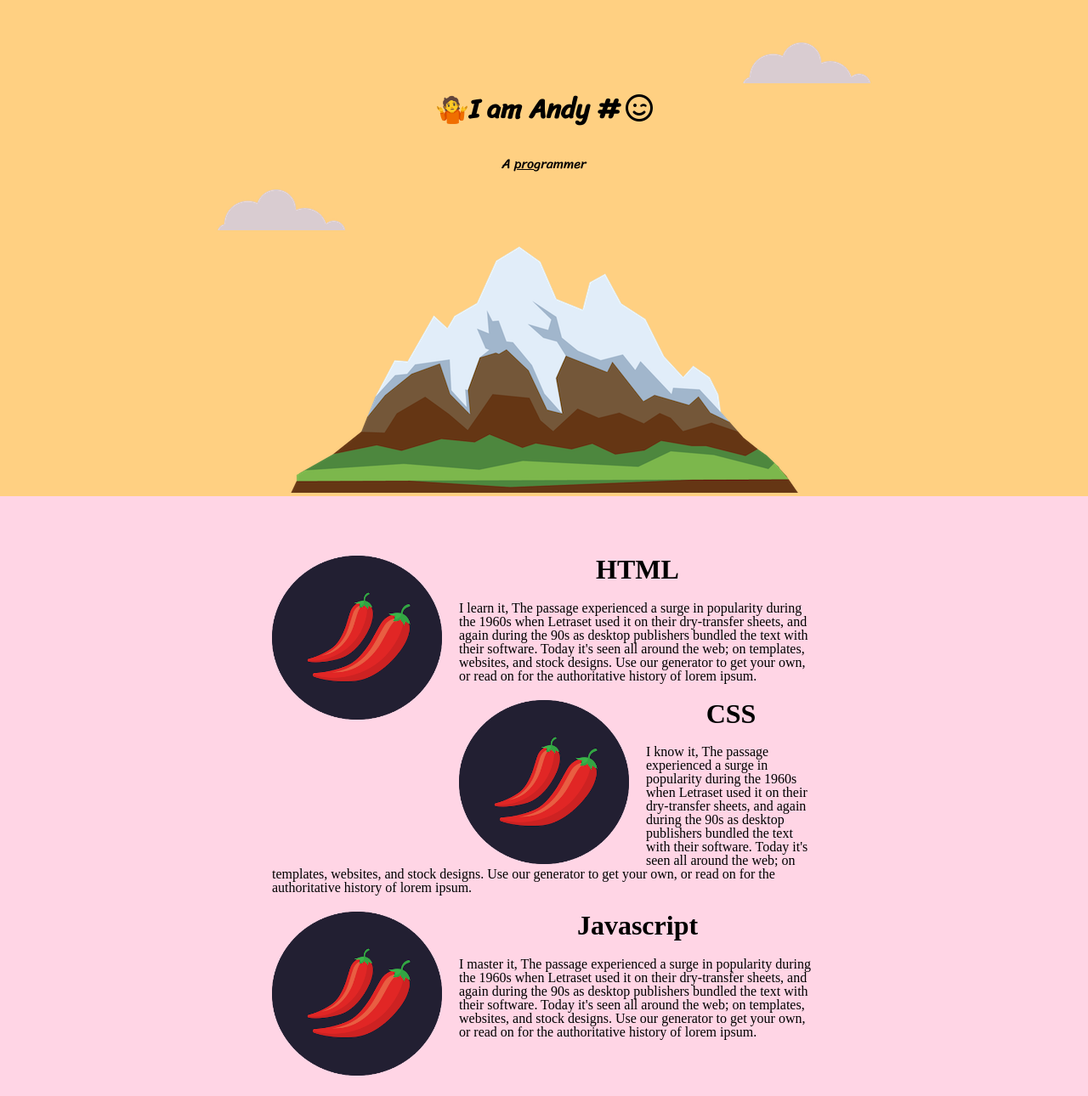
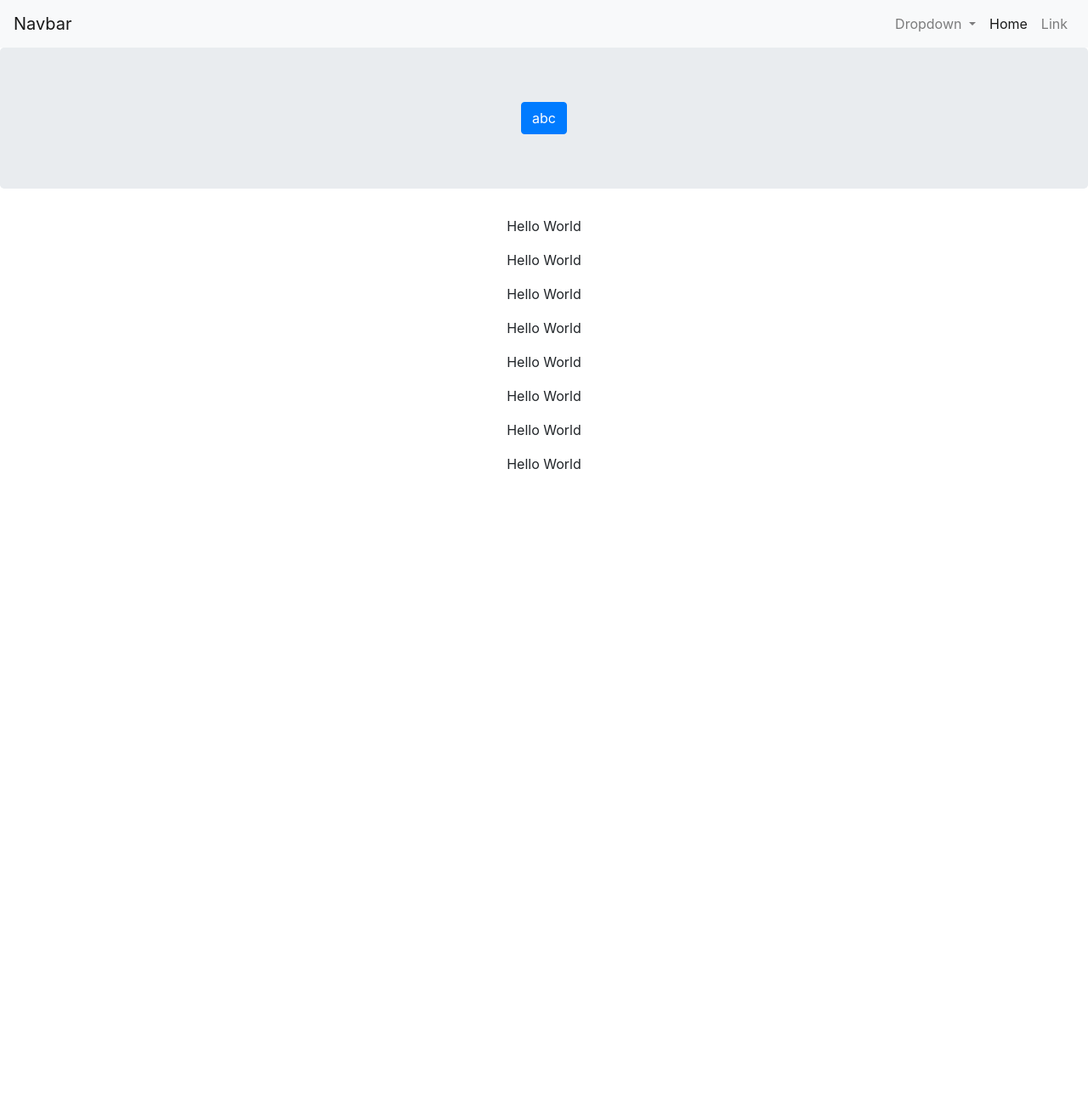
Before and after one commit to tsunyinfung/testing, a plain HTML site: page index.html in a window 1280 px wide. Shown: the top 1290 px of the page at 85% size. After the commit the page ends 800 px from the top, so only its background shows below. Drawn offline with nearby package versions, Linux system fonts and the light colour scheme.

Commit message:
Add files via upload

```diff
--- a/index.html
+++ b/index.html
@@ -3,40 +3,72 @@
 	<head>
 		<meta charset="utf-8">
 		<title>🤷Andy Fung</title>
+
+		<!-- Favicon -->
+		<link rel="icon" href="favicon.ico">
+
+		<!-- googlefont -->
+		<link href="https://fonts.googleapis.com/css?family=Sriracha&display=swap" rel="stylesheet">
+
+		<!-- fontawesome -->
+		<script src="https://kit.fontawesome.com/d7f1ff0f91.js" crossorigin="anonymous"></script>
+
+		<!-- bootstrap javascript -->
+		<script src="https://code.jquery.com/jquery-3.3.1.slim.min.js" integrity="sha384-q8i/X+965DzO0rT7abK41JStQIAqVgRVzpbzo5smXKp4YfRvH+8abtTE1Pi6jizo" crossorigin="anonymous"></script>
+		<script src="https://cdnjs.cloudflare.com/ajax/libs/popper.js/1.14.7/umd/popper.min.js" integrity="sha384-UO2eT0CpHqdSJQ6hJty5KVphtPhzWj9WO1clHTMGa3JDZwrnQq4sF86dIHNDz0W1" crossorigin="anonymous"></script>
+		<!-- bootstrap -->
+		<link rel="stylesheet" href="https://stackpath.bootstrapcdn.com/bootstrap/4.3.1/css/bootstrap.min.css" integrity="sha384-ggOyR0iXCbMQv3Xipma34MD+dH/1fQ784/j6cY/iJTQUOhcWr7x9JvoRxT2MZw1T" crossorigin="anonymous">
+		<script src="https://stackpath.bootstrapcdn.com/bootstrap/4.3.1/js/bootstrap.min.js" integrity="sha384-JjSmVgyd0p3pXB1rRibZUAYoIIy6OrQ6VrjIEaFf/nJGzIxFDsf4x0xIM+B07jRM" crossorigin="anonymous"></script>
+
+		<!-- own Css -->
 		<link rel="stylesheet" href="css.css">
-		<link rel="icon" href="favicon.ico">
-		<link href="https://fonts.googleapis.com/css?family=Sriracha&display=swap" rel="stylesheet">
-		<script src="https://kit.fontawesome.com/d7f1ff0f91.js" crossorigin="anonymous"></script>
+
 	</head>
 	<body>
-		<div class="top-container">
-			<img class="top-cloud"src="cloud.png" alt="cloud">
-			<h1 class="andy">🤷I am Andy &#35;
-				<i class="far fa-smile-wink"></i></h1>
-			<p class="andy">A <span class="pro">pro</span>grammer</p>
-			<img class="bottom-cloud"src="cloud.png" alt="cloud">
-			<img class="mountain"src="mountain.png" alt="mountain">
+		<nav class="navbar navbar-expand-lg navbar-light bg-light">
+		  <a class="navbar-brand" href="#">Navbar</a>
+
+		  <button class="navbar-toggler" type="button" data-toggle="collapse" data-target="#navbarSupportedContent" aria-controls="navbarSupportedContent" aria-expanded="false" aria-label="Toggle navigation">
+		    <span class="navbar-toggler-icon"></span>
+		  </button>
+
+		  <div class="collapse navbar-collapse" id="navbarSupportedContent">
+		    <ul class="navbar-nav ml-auto">
+				<li class="nav-item dropdown">
+					<a class="nav-link dropdown-toggle" href="#" id="navbarDropdown" role="button" data-toggle="dropdown" aria-haspopup="true" aria-expanded="false">
+						Dropdown
+					</a>
+					<div class="dropdown-menu" aria-labelledby="navbarDropdown">
+						<a class="dropdown-item" href="#">Action</a>
+						<a class="dropdown-item" href="#">Another action</a>
+						<div class="dropdown-divider"></div>
+						<a class="dropdown-item" href="#">Something else here</a>
+					</div>
+				</li>
+		      <li class="nav-item active">
+		        <a class="nav-link" href="#">Home <span class="sr-only">(current)</span></a>
+		      </li>
+		      <li class="nav-item">
+		        <a class="nav-link" href="#">Link</a>
+		      </li>
+
+		    </ul>
+
+		  </div>
+		</nav>
+
+		<div class="jumbotron">
+			<button class="btn btn-primary" type="button" name="button">abc</button>
 		</div>
-		<div class="middle-container">
-			<div class="skills">
-				<img class="chillies" src="chillies.png" alt="chillies">
-				<h1>HTML</h1>
-				<p>I learn it, The passage experienced a surge in popularity during the 1960s when Letraset used it on their dry-transfer sheets, and again during the 90s as desktop publishers bundled the text with their software. Today it's seen all around the web; on templates, websites, and stock designs. Use our generator to get your own, or read on for the authoritative history of lorem ipsum.</p>
-			</div>
-			<div class="skills">
-				<img class="chillies" src="chillies.png" alt="chillies">
-				<h1>CSS</h1>
-				<p>I know it, The passage experienced a surge in popularity during the 1960s when Letraset used it on their dry-transfer sheets, and again during the 90s as desktop publishers bundled the text with their software. Today it's seen all around the web; on templates, websites, and stock designs. Use our generator to get your own, or read on for the authoritative history of lorem ipsum.</p>
-			</div>
-			<div class="skills">
-				<img class="chillies" src="chillies.png" alt="chillies">
-				<h1>Javascript</h1>
-				<p>I master it, The passage experienced a surge in popularity during the 1960s when Letraset used it on their dry-transfer sheets, and again during the 90s as desktop publishers bundled the text with their software. Today it's seen all around the web; on templates, websites, and stock designs. Use our generator to get your own, or read on for the authoritative history of lorem ipsum.</p>
-			</div>
-		</div>
-		<div class="bottom-container">
-			<iframe class="pic" height="500px" src="https://giphy.com/embed/St2KwpV3COddxUz9cW">
-			</iframe>
-		</div>
+
+		<p>Hello World</p>
+		<p>Hello World</p>
+		<p>Hello World</p>
+		<p>Hello World</p>
+		<p>Hello World</p>
+		<p>Hello World</p>
+		<p>Hello World</p>
+		<p>Hello World</p>
+
 	</body>
 </html>
```
